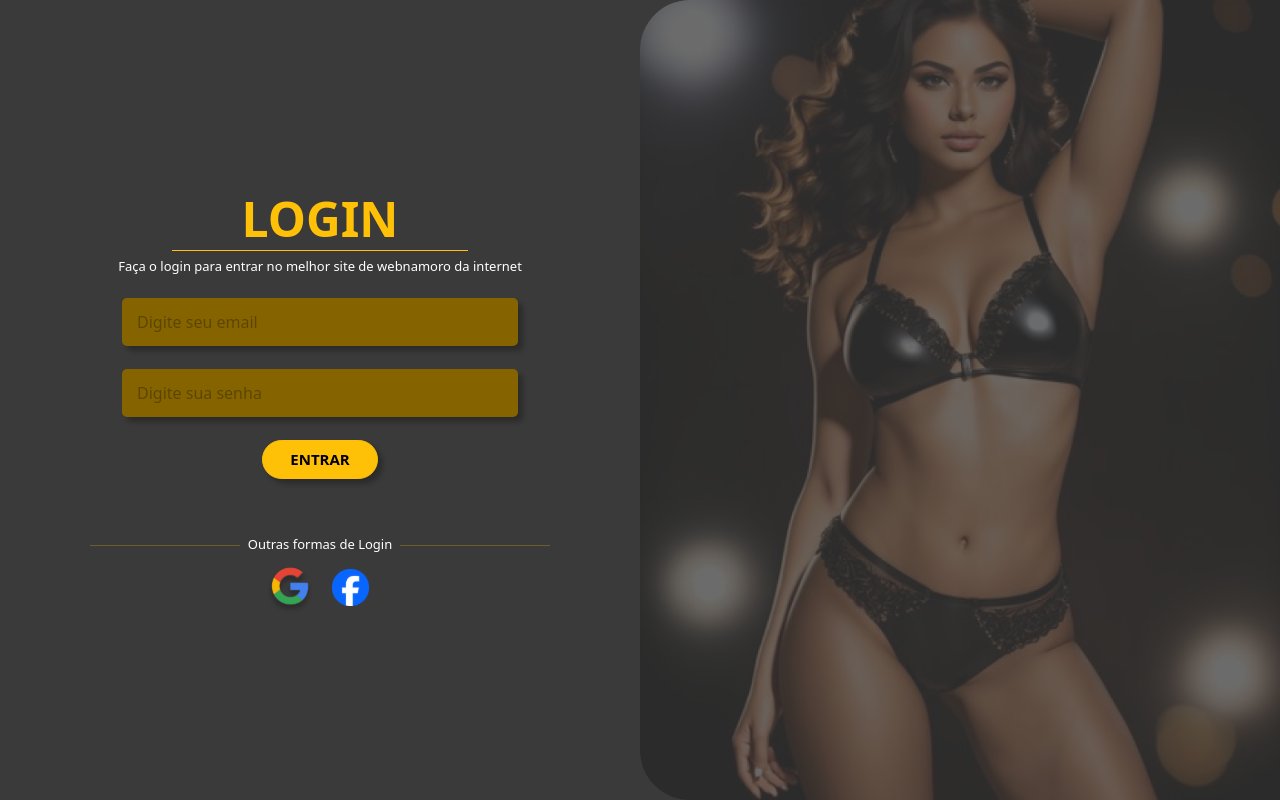
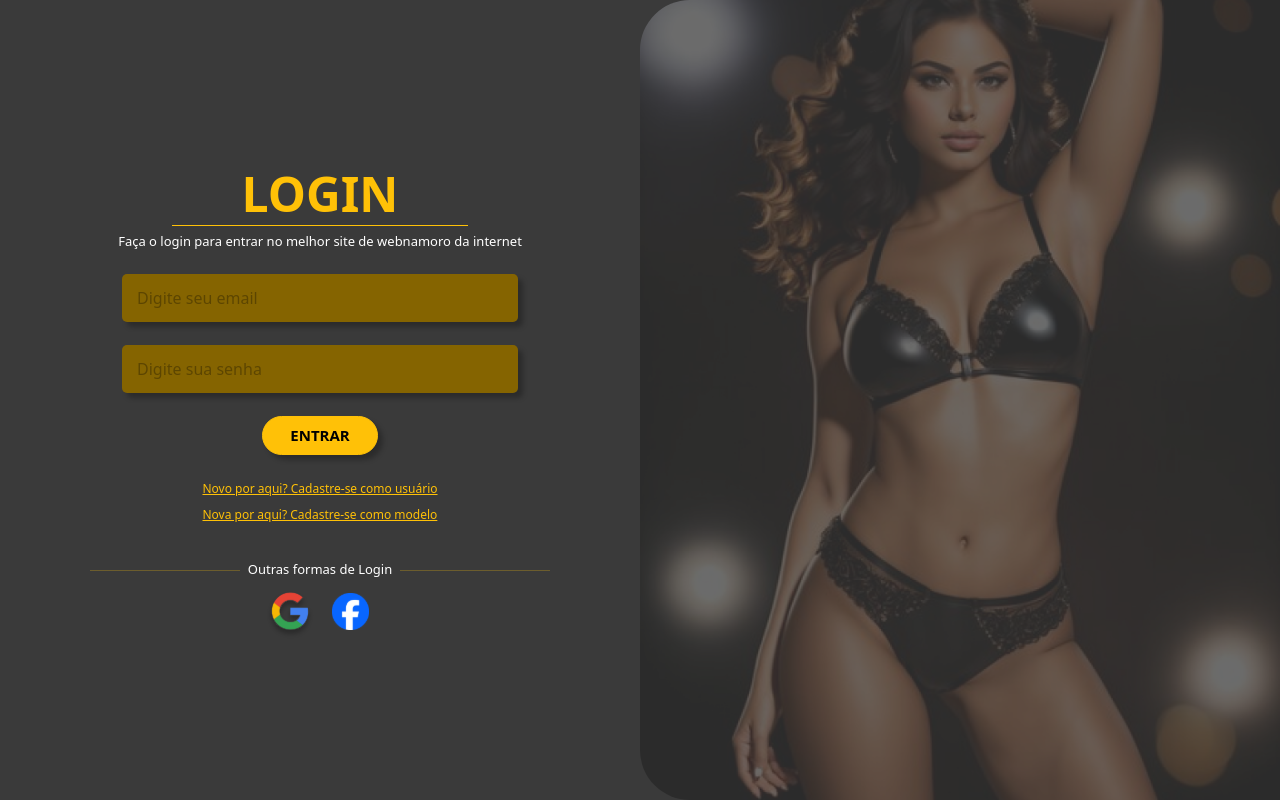
Before and after one commit to LuiVLoureiro/web-namorada, a React (Create React App) app: page /login in a window 1280 px wide. Built offline with nearby package versions, Linux system fonts and the light colour scheme.

Commit message:
login simulado adicionado e link to model-register e client-register

```diff
--- a/src/Pages/Login/LoginPage.css
+++ b/src/Pages/Login/LoginPage.css
@@ -64,12 +64,24 @@
     margin: 0 auto;
     transition: .3s;
     border: 1px solid #FFC107;
-    margin-bottom: 50px;
+    margin-bottom: 25px;
 }
 
 .login_wrapper input[type="submit"]:hover{
     background-color: transparent;
     color: #FFC107;
+}
+
+.new-users {
+    display: flex;
+    flex-direction: column;
+    gap: 8px;
+    margin-bottom: 30px;
+}
+
+.new-users a {
+    color: #FFC107;
+    font-size: 12px;
 }
 
 .login_wrapper .login_ways {
--- a/src/Pages/Login/LoginPage.jsx
+++ b/src/Pages/Login/LoginPage.jsx
@@ -1,4 +1,5 @@
 import React from 'react'
+import { useNavigate } from 'react-router-dom';
 
 import './LoginPage.css'
 
@@ -6,16 +7,26 @@ import google from '../../images/google.svg'
 import facebook from '../../images/facebook.svg'
 
 const LoginPage = () => {
+  const navigate = useNavigate()
+
+  const navigateToExplore = () => {
+    navigate('/explore/');
+  }
+
   return (
     <div className='main-content'>
       <div className='login_wrapper'>
         <h1>Login</h1>
         <p>Faça o login para entrar no melhor site de webnamoro da internet</p>
-        <form>
+        <form onSubmit={navigateToExplore}>
           <input type="email" name="email" required id="email" placeholder='Digite seu email' />
           <input type="password" name="password" required id="password" placeholder='Digite sua senha' />
           <input type="submit" value="Entrar" />
         </form>
+        <div className='new-users'>
+          <a href="/client-register/">Novo por aqui? Cadastre-se como usuário</a>
+          <a href="/model-register/">Nova por aqui? Cadastre-se como modelo</a>
+        </div>
         <div className='login_ways'>
           <hr />
           <p>Outras formas de Login</p>
```
